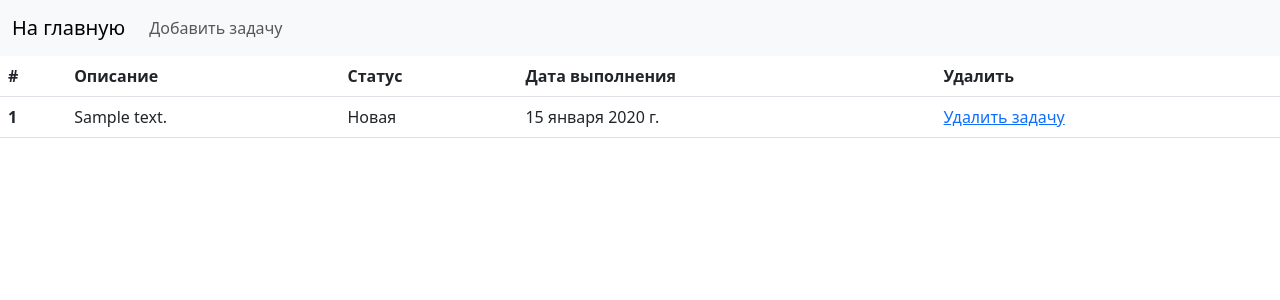
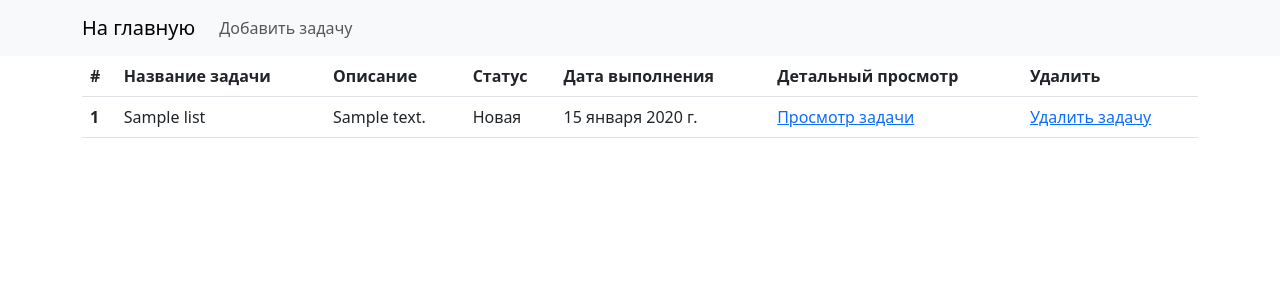
Before and after one commit to arturateo/To_Do_List-Artur_Sheshukov, a Django app: page / in a window 1280 px wide. Shown: the top 300 px of the page. Run offline with Django 4.2, Linux system fonts and the light colour scheme; tables that the repository leaves empty hold one stand-in row (values such as "Sample post"); some libraries are stand-ins or nearby versions.

Commit message:
Создал вьюху, шаблон и ендпоинт для детального просмотра, поправил шаблоны других страниц, добавил свой стиль для переноса длинного текста

```diff
--- /dev/null
+++ b/todolist/static/css/style.css
@@ -0,0 +1,3 @@
+.description{
+    word-break: break-word;
+}
--- a/todolist/templates/base.html
+++ b/todolist/templates/base.html
@@ -6,12 +6,13 @@
     <meta name="viewport"
           content="width=device-width, user-scalable=no, initial-scale=1.0, maximum-scale=1.0, minimum-scale=1.0">
     <meta http-equiv="X-UA-Compatible" content="ie=edge">
+    <link rel="stylesheet" href="{% static '/css/style.css' %}">
     <link rel="stylesheet" href="{% static '/css/bootstrap.min.css' %}">
     <title>{% block title %}{% endblock %}</title>
 </head>
 <body>
 <nav class="navbar navbar-expand-lg bg-body-tertiary">
-    <div class="container-fluid">
+    <div class="container">
         <a class="navbar-brand" href="{% url 'home' %}">На главную</a>
         <button class="navbar-toggler" type="button" data-bs-toggle="collapse"
                 data-bs-target="#navbarSupportedContent" aria-controls="navbarSupportedContent"
@@ -29,8 +30,9 @@
         </div>
     </div>
 </nav>
-{% block content %}
-{% endblock %}
+<div class="container">
+    {% block content %}
+    {% endblock %}
 </div>
 </body>
 <script src="{% static '/js/bootstrap.min.js' %}"></script>
--- a/todolist/templates/index.html
+++ b/todolist/templates/index.html
@@ -1,28 +1,33 @@
 {% extends 'base.html' %}
 {% load static %}
+{% block title %}Главная{% endblock %}
 {% block content %}
 <table class="table">
     <thead>
     <tr>
         <th scope="col">#</th>
+        <th scope="col">Название задачи</th>
         <th scope="col">Описание</th>
         <th scope="col">Статус</th>
         <th scope="col">Дата выполнения</th>
+        <th scope="col">Детальный просмотр</th>
         <th scope="col">Удалить</th>
     </tr>
     </thead>
     <tbody>
-    {% for list in lists %}
+    {% for task in tasks %}
         <tr>
-            <th scope="row">{{ list.id }}</th>
-            <td>{{ list.description }}</td>
+            <th scope="row">{{ task.id }}</th>
+            <td>{{ task.name_task }}</td>
+            <td class="description">{{ task.description }}</td>
             {% for choice in choices %}
-                {% if choice.0 == list.status %}
+                {% if choice.0 == task.status %}
                     <td>{{ choice.1 }}</td>
                 {% endif %}
             {% endfor %}
-            <td>{{ list.date_of_completion }}</td>
-            <td><a href="{% url 'delete_task' list.id %}">Удалить задачу</a></td>
+            <td>{{ task.date_of_completion }}</td>
+            <td><a href="{% url 'detail_task' task.id %}">Просмотр задачи</a></td>
+            <td><a href="{% url 'delete_task' task.id %}">Удалить задачу</a></td>
         </tr>
     {% endfor %}
     </tbody>
--- a/todolist/urls.py
+++ b/todolist/urls.py
@@ -1,8 +1,9 @@
 from django.urls import path
-from todolist.views import home, add_tasks, delete_task
+from todolist.views import home, add_tasks, delete_task, detail_task
 
 urlpatterns = [
     path('', home, name='home'),
     path('add/', add_tasks, name='add_task'),
+    path('detail/<int:pk>/', detail_task, name='detail_task'),
     path('delete/<int:pk>/', delete_task, name='delete_task')
 ]
--- a/todolist/views.py
+++ b/todolist/views.py
@@ -1,12 +1,11 @@
 from django.shortcuts import render, get_object_or_404, redirect
 from todolist.models import ToDoList, status_choices
-from django.http import HttpResponseRedirect
 
 
 def home(request):
     to_do_list = ToDoList.objects.all()
-    datas = {'lists': to_do_list, 'choices': status_choices}
-    return render(request, 'index.html', datas)
+    data = {'tasks': to_do_list, 'choices': status_choices}
+    return render(request, 'index.html', data)
 
 
 def add_tasks(request):
@@ -14,17 +13,25 @@ def add_tasks(request):
         datas = {'lists': status_choices}
         return render(request, 'add_tasks.html', datas)
     else:
+        name_task = request.POST.get('name_task')
         description = request.POST.get('description')
         status = request.POST.get('status')
         date_of_completion = request.POST.get('date_of_completion')
         if not date_of_completion:
             date_of_completion = None
-        ToDoList.objects.create(description=description, status=status, date_of_completion=date_of_completion)
-        return HttpResponseRedirect('/')
+        ToDoList.objects.create(name_task=name_task, description=description, status=status,
+                                date_of_completion=date_of_completion)
+        return redirect('home')
 
 
-def delete_task(request, pk):
-    todolist_id = request.GET.get(pk=pk)
-    todolist = ToDoList.objects.get(pk=todolist_id)
-    todolist.delete()
-    return redirect(request, 'index.html')
+def detail_task(request, *args, **kwargs):
+    to_do_list = ToDoList.objects.get(pk=kwargs["pk"])
+    print(to_do_list)
+    data = {'task': to_do_list, 'choices': status_choices}
+    return render(request, 'detail.html', data)
+
+
+def delete_task(request, *args, **kwargs):
+    to_do_list = ToDoList.objects.get(pk=kwargs["pk"])
+    to_do_list.delete()
+    return redirect('home')
```
Also changed, not shown: todolist/templates/add_tasks.html (+8 -4 lines), todolist/templates/detail.html (added, +15 -0 lines).
